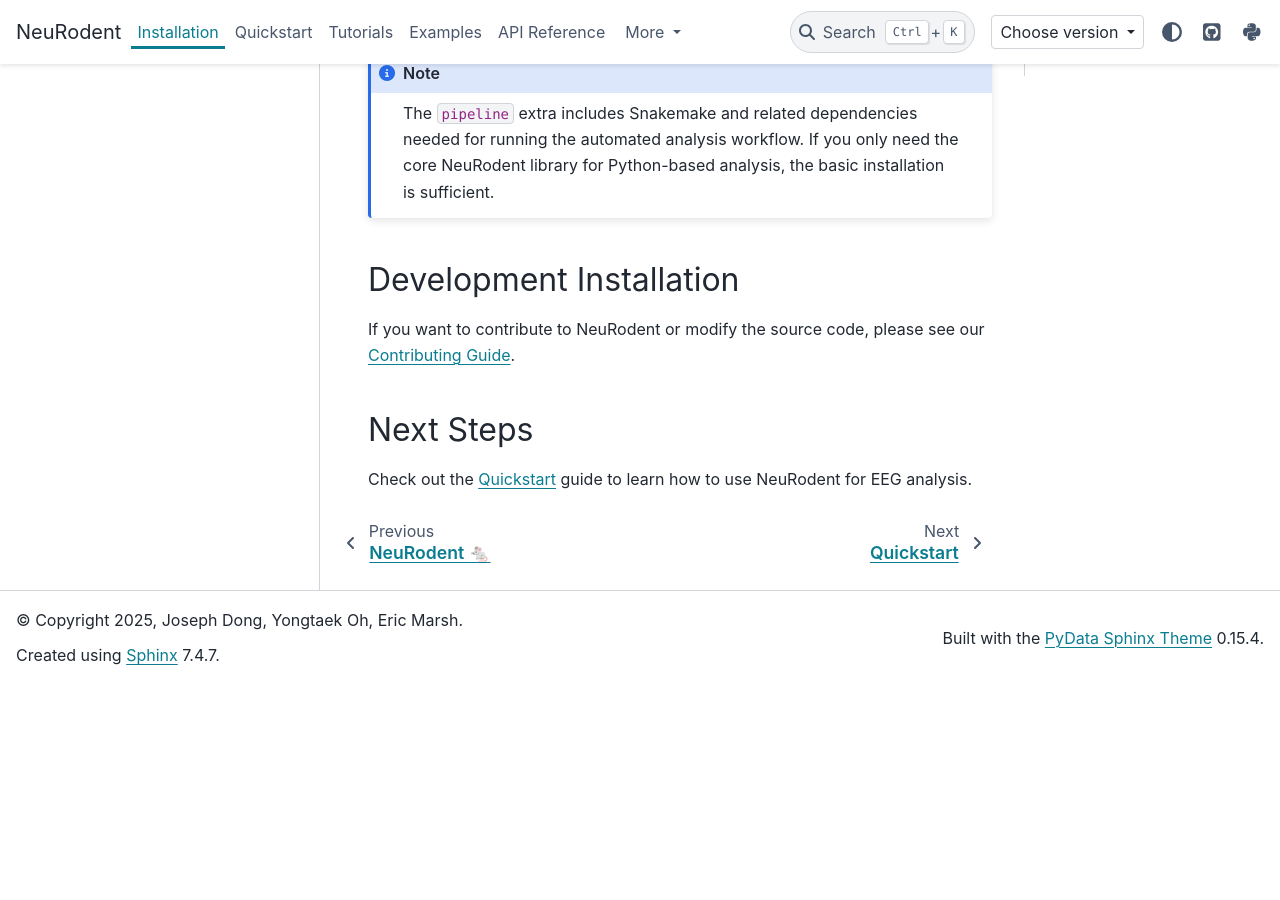
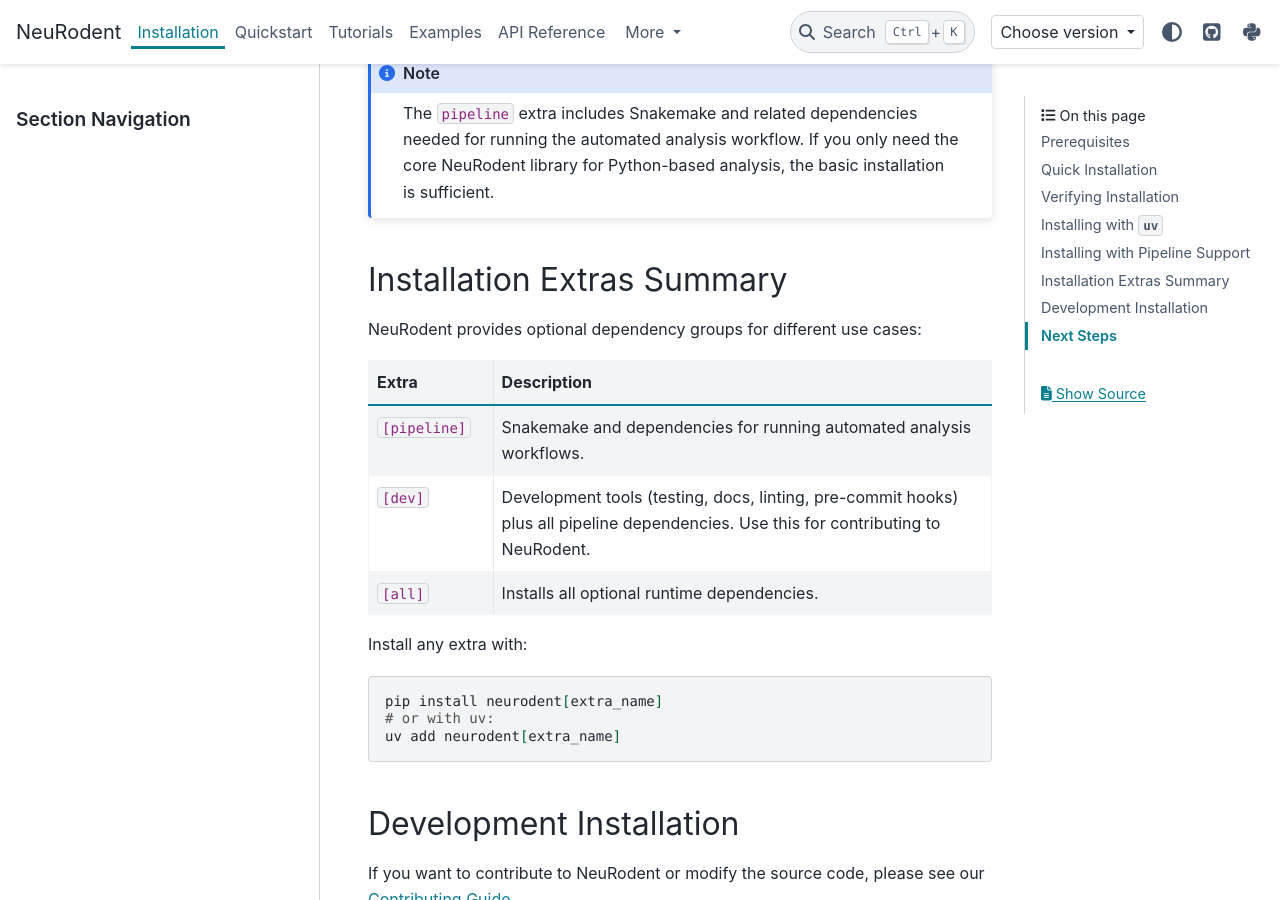
Before and after one commit to josephdong1000/neurodent, a Sphinx documentation site: the page built from docs/installation/index.rst, in a window 1280 px wide and 900 px high, scrolled down 2350 px. Built offline with Sphinx 7.4.7 and the PyData theme 0.15.4, drawn with Linux system fonts in a browser that asks for light colours; pages that are not in the unit, such as notebooks, are missing from menus; before the commit the page ends 3034 px from its top, so only the background shows below that.

Commit message:
Add note about pipeline/dev/all installation

```diff
--- a/docs/installation/index.rst
+++ b/docs/installation/index.rst
@@ -86,6 +86,33 @@
 
    The ``pipeline`` extra includes Snakemake and related dependencies needed for running the automated analysis workflow. If you only need the core NeuRodent library for Python-based analysis, the basic installation is sufficient.
 
+Installation Extras Summary
+---------------------------
+
+NeuRodent provides optional dependency groups for different use cases:
+
+.. list-table::
+   :header-rows: 1
+   :widths: 20 80
+
+   * - Extra
+     - Description
+   * - ``[pipeline]``
+     - Snakemake and dependencies for running automated analysis workflows.
+   * - ``[dev]``
+     - Development tools (testing, docs, linting, pre-commit hooks) plus all pipeline dependencies. Use this for contributing to NeuRodent.
+   * - ``[all]``
+     - Installs all optional runtime dependencies.
+
+Install any extra with:
+
+.. code-block:: bash
+
+   pip install neurodent[extra_name]
+   # or with uv:
+   uv add neurodent[extra_name]
+
+
 Development Installation
 ------------------------
 
```
